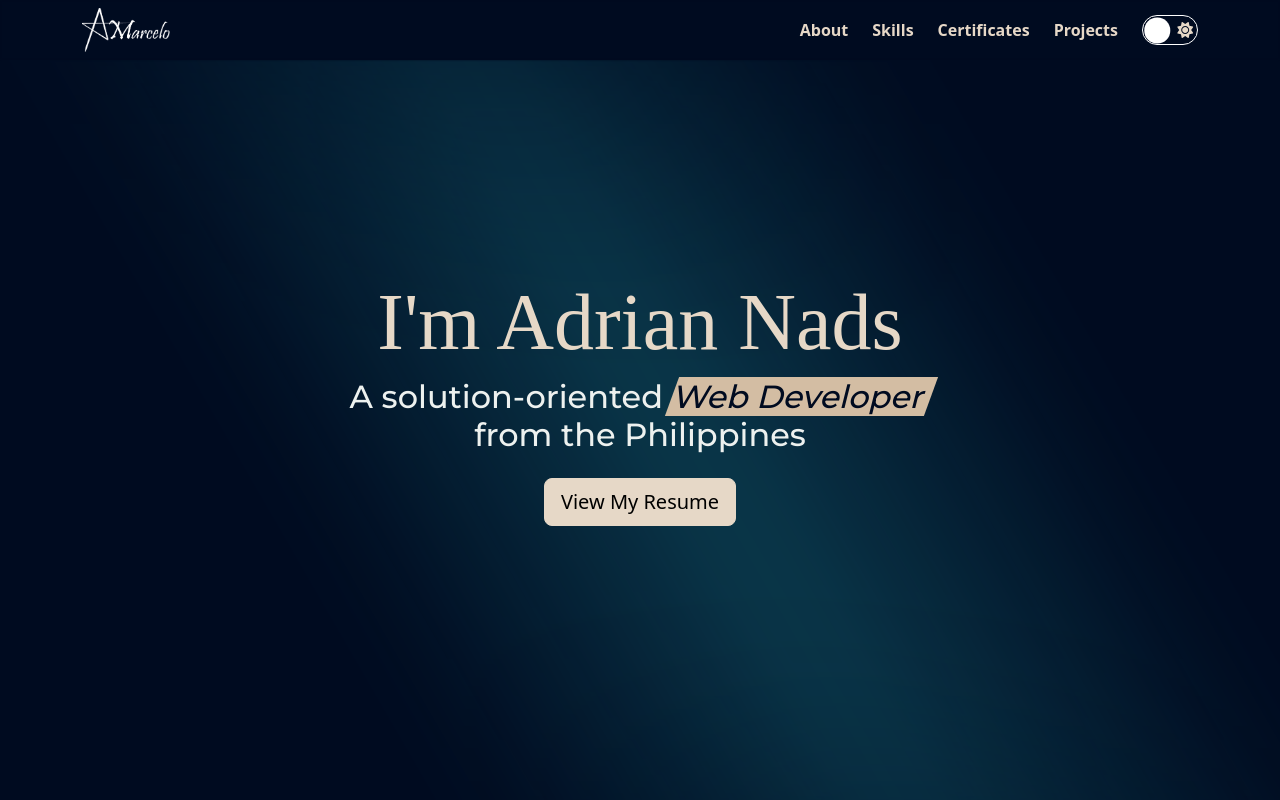
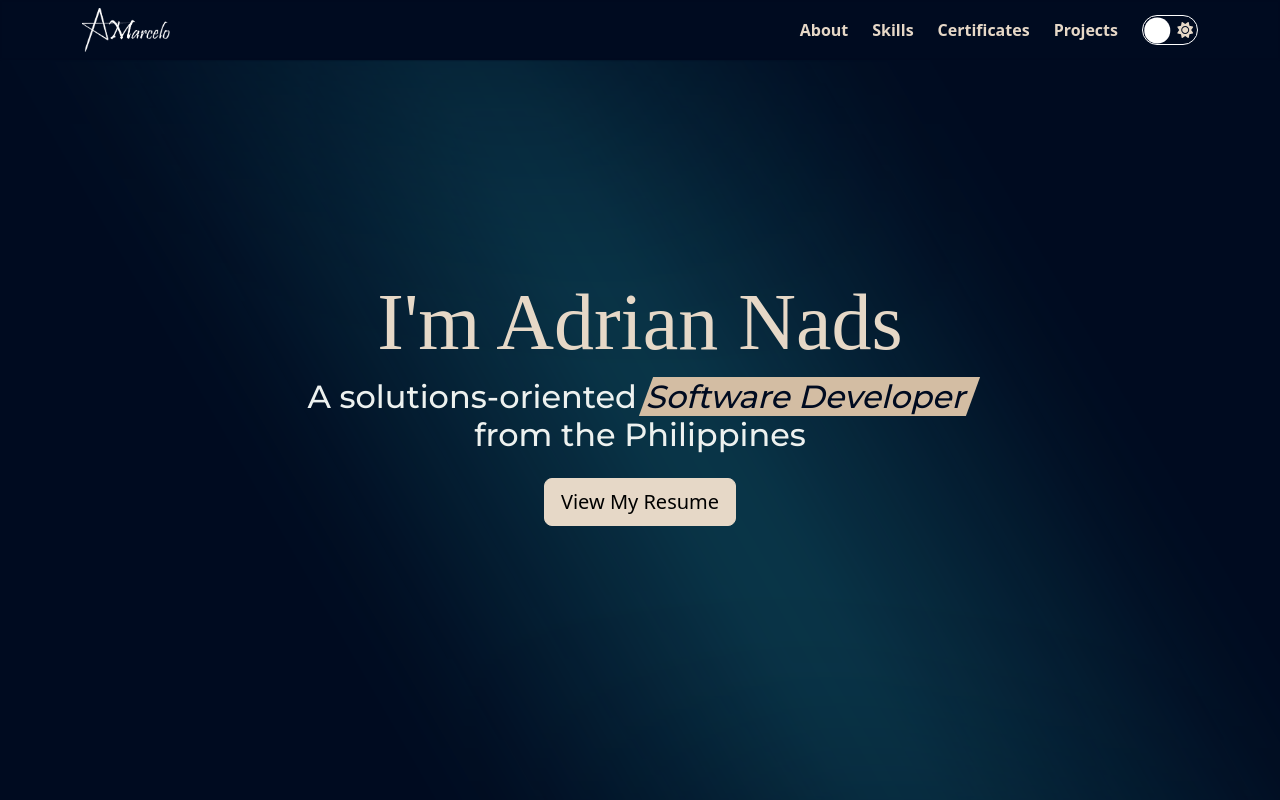
Before and after one commit to adriandotdev/Portfolio-V2023, a React (Vite) app: page / in a window 1280 px wide. Shown: the top 800 px of the page. Built offline with nearby package versions, Linux system fonts and the light colour scheme; a web font is replaced by a local one.

Commit message:
update hero section subheading

```diff
--- a/src/App.css
+++ b/src/App.css
@@ -1,10 +1,10 @@
-@import url('https://fonts.googleapis.com/css2?family=Aboreto&family=Calistoga&family=Montserrat:wght@400;500&family=Secular+One&display=swap');
+@import url("https://fonts.googleapis.com/css2?family=Aboreto&family=Calistoga&family=Montserrat:wght@400;500&family=Secular+One&display=swap");
 
 :root {
-  --dark: #000B20;
+	--dark: #000b20;
 	--accentDarkColor: #d3bda3;
-  --whiteAccent: #EDF1EF;
-  --secondaryColor: #001D53;
+	--whiteAccent: #edf1ef;
+	--secondaryColor: #001d53;
 }
 
 /*
@@ -31,7 +31,7 @@ html {
 	border-radius: 1.5rem;
 	position: relative;
 	border: 1px solid white;
-  margin-top: .5rem;
+	margin-top: 0.5rem;
 }
 
 .switch--circle {
@@ -39,7 +39,7 @@ html {
 	height: inherit;
 	width: 1.6rem;
 	height: 1.6rem;
-  padding: .6rem;
+	padding: 0.6rem;
 	background-color: white;
 	border-radius: 50%;
 	position: absolute;
@@ -74,11 +74,11 @@ html {
 
 /* ------------------ FONT FAMILY MONTSERRAT ------------------------ */
 .font-montserrat {
-  font-family: 'Montserrat', sans-serif;
+	font-family: "Montserrat", sans-serif;
 }
 
 .font-montserrat-medium {
-  font-family: 'Montserrat', sans-serif;
+	font-family: "Montserrat", sans-serif;
 	font-weight: 500;
 }
 
@@ -127,12 +127,11 @@ html {
 }
 
 .hero-subheading--span__daymode {
-
 	position: relative;
 	white-space: nowrap;
 	color: white;
 	font-style: italic;
-  padding-right: .5rem;
+	padding-right: 0.5rem;
 }
 
 /* --------------------------- END OF HEADING DIVIDER ------------------------ */
@@ -143,7 +142,6 @@ html {
 }
 
 .hero-page {
-
 	padding: 6rem 0;
 	padding-bottom: 0;
 }
@@ -171,7 +169,7 @@ html {
 }
 
 .hero-subheading--span__daymode::before {
-  content: '';
+	content: "";
 	display: block;
 	position: absolute;
 	width: 100%;
@@ -185,16 +183,15 @@ html {
 }
 
 .hero-subheading--span__nightmode {
-
 	position: relative;
 	white-space: nowrap;
 	color: var(--dark);
 	font-style: italic;
-  padding-right: .5rem;
+	padding-right: 0.5rem;
 }
 
 .hero-subheading--span__nightmode::before {
-  content: '';
+	content: "";
 	display: block;
 	position: absolute;
 	width: 100%;
@@ -206,7 +203,6 @@ html {
 	transform: skewX(-20deg);
 	z-index: -1;
 }
-
 
 #btn--resume {
 	transition: all 200ms;
@@ -224,7 +220,6 @@ html {
   box-shadow: 5px 5px 0px var(--dark);
 } */
 
-
 /* ---------------------------- END OF HERO SECTION ---------------------- */
 
 .about {
@@ -232,8 +227,7 @@ html {
 }
 
 #about--paragraph {
-
-  font-family: 'Montserrat', sans-serif;
+	font-family: "Montserrat", sans-serif;
 }
 
 .skills {
@@ -262,7 +256,7 @@ html {
 
 .portfolio-logo {
 	display: block;
-  max-width: 12rem
+	max-width: 12rem;
 }
 
 .nav-shadow__darkmode {
@@ -300,22 +294,17 @@ nav::before {
 }
 
 .img--project-container:hover div img:nth-child(1) {
-
 	visibility: hidden;
 	opacity: 0;
 	transition: all 300ms;
 }
 
 .img--project-container:hover div img:nth-child(2) {
-
 	visibility: visible;
 	opacity: 1;
 }
 
-
-
 @media screen and (min-width: 1200px) {
-
 	#switch {
 		margin-top: 0;
 	}
@@ -341,7 +330,7 @@ nav::before {
 	}
 
 	#hero-page__subheading {
-    max-width: 40rem;
+		max-width: 45rem;
 	}
 
 	.about {
--- a/src/components/main_comp/HeroSection.jsx
+++ b/src/components/main_comp/HeroSection.jsx
@@ -1,34 +1,32 @@
 /* eslint-disable react/no-unescaped-entities */
-import { useContext } from 'react';
-import { ThemeContext } from '../../App';
-import { motion } from 'framer-motion';
+import { motion } from "framer-motion";
+import { useContext } from "react";
+import { ThemeContext } from "../../App";
 
 // import '../../css/main.min.css';
 
 function HeroSection() {
-
 	const { isNightMode, filters } = useContext(ThemeContext);
 
 	const titleContainer = {
-
 		initial: {
-      opacity: 0
+			opacity: 0,
 		},
 		whileInView: {
 			opacity: 1,
 			transition: {
-        staggerChildren: 0.3
-      }
+				staggerChildren: 0.3,
+			},
 		},
 		viewport: {
-      once: true
-    }
-  }
+			once: true,
+		},
+	};
 
 	const titleAnimation = {
-
 		initial: {
-      scale: 0, opacity: 0
+			scale: 0,
+			opacity: 0,
 		},
 		whileInView: {
 			scale: 1,
@@ -36,20 +34,18 @@ function HeroSection() {
 			transition: {
 				type: "spring",
 				duration: 1,
-        bounce: 0.5
-      }
+				bounce: 0.5,
+			},
 		},
 		viewport: {
-      once: true
-    }
-
-  }
+			once: true,
+		},
+	};
 
 	const subtitleAnimation = {
-
 		initial: {
 			x: "-10vw",
-      opacity: 0
+			opacity: 0,
 		},
 		whileInView: {
 			x: 0,
@@ -58,95 +54,138 @@ function HeroSection() {
 				type: "spring",
 				bounce: 0.5,
 				stiffness: 100,
-        duration: 1
-      }
+				duration: 1,
+			},
 		},
 		viewport: {
-      once: true
-    }
-  }
+			once: true,
+		},
+	};
 
 	const buttonHover = {
 		initial: {
-      scale: 0
+			scale: 0,
 		},
 		whileHover: {
 			scale: 1.1,
 			transition: {
 				type: "spring",
 				stiffness: 700,
-        duration: .3,
-      }
+				duration: 0.3,
+			},
 		},
 		whileInView: {
 			scale: 1,
 			transition: {
 				type: "spring",
-        duration: .5,
-        stiffness: 300
-      }
+				duration: 0.5,
+				stiffness: 300,
+			},
 		},
 		viewport: {
-      once: true
-    }
-  }
+			once: true,
+		},
+	};
 
 	const image = {
 		initial: {
-      x: "100%", opacity: 0
+			x: "100%",
+			opacity: 0,
 		},
 		whileInView: {
 			x: 0,
 			opacity: 1,
 			transition: {
-        duration: .5,
+				duration: 0.5,
 				type: "spring",
-        stiffness: 500
-      }
+				stiffness: 500,
+			},
 		},
 		viewport: {
-      once: true
-    }
-  }
+			once: true,
+		},
+	};
 
 	return (
-
 		<div className="hero-section">
-      <div id="scrollspyHeroSection" className={`hero-page container ${isNightMode && 'hero-page--body__darkmode'}`}>
+			<div
+				id="scrollspyHeroSection"
+				className={`hero-page container ${
+					isNightMode && "hero-page--body__darkmode"
+				}`}
+			>
 				<div className="hero-content row justify-content-center">
-          <motion.div variants={titleContainer} initial="initial" whileInView="whileInView" viewport="viewport" className="col align-self-center">
-            <motion.h1 variants={titleAnimation} viewport="viewport"
-
-              id='hero--heading' className={`display-1 text-center text-xl-center ${isNightMode ? 'text-darkModeAccentColor' : 'text-dark'}`}>
+					<motion.div
+						variants={titleContainer}
+						initial="initial"
+						whileInView="whileInView"
+						viewport="viewport"
+						className="col align-self-center"
+					>
+						<motion.h1
+							variants={titleAnimation}
+							viewport="viewport"
+							id="hero--heading"
+							className={`display-1 text-center text-xl-center ${
+								isNightMode ? "text-darkModeAccentColor" : "text-dark"
+							}`}
+						>
 							I'm Adrian Nads
 						</motion.h1>
 
-            <motion.p variants={subtitleAnimation} viewport="viewport" id="hero-page__subheading" className={`mx-auto h2 text-center text-xl-center font-montserrat ${isNightMode ? "text-contrastColor" : "text-darkSecondary"}`}>
-              A solution-oriented <span className={`${isNightMode ? "hero-subheading--span__nightmode" : "hero-subheading--span__daymode"}`}>Web Developer</span> from the Philippines
+						<motion.p
+							variants={subtitleAnimation}
+							viewport="viewport"
+							id="hero-page__subheading"
+							className={`mx-auto h2 text-center text-xl-center font-montserrat ${
+								isNightMode ? "text-contrastColor" : "text-darkSecondary"
+							}`}
+						>
+							A solutions-oriented{" "}
+							<span
+								className={`${
+									isNightMode
+										? "hero-subheading--span__nightmode"
+										: "hero-subheading--span__daymode"
+								}`}
+							>
+								Software Developer
+							</span>{" "}
+							from the Philippines
 						</motion.p>
 
 						<div className="d-flex justify-content-center  mt-4">
-
 							<motion.a
 								variants={buttonHover}
 								whileInView="whileInView"
 								whileHover="whileHover"
 								viewport="viewport"
 								target="blank"
-                className={`btn btn-lg ${isNightMode ? "btn-darkModeAccentColor btn--resume__darkmode" : "btn-darkSecondary btn--resume__daymode"}`} href="https://drive.google.com/file/d/1tkdPUFXyu-KPXq8O7Mk8FOFm2m3blzlp/view?usp=sharing" role="button"
+								className={`btn btn-lg ${
+									isNightMode
+										? "btn-darkModeAccentColor btn--resume__darkmode"
+										: "btn-darkSecondary btn--resume__daymode"
+								}`}
+								href="https://drive.google.com/file/d/1tkdPUFXyu-KPXq8O7Mk8FOFm2m3blzlp/view?usp=sharing"
+								role="button"
 							>
 								View My Resume
 							</motion.a>
 						</div>
-
 					</motion.div>
-          <div
-            className="col align-self-center d-none  col-md-5 col-lg-4"
+					<div className="col align-self-center d-none  col-md-5 col-lg-4">
+						<div className="container text-center">
+							<motion.div
+								variants={image}
+								initial="initial"
+								whileInView="whileInView"
+								viewport="viewport"
+								className={`${
+									isNightMode
+										? "image-background__darkmode"
+										: "image-background__daymode"
+								}`}
 							>
-            <div className="container text-center">
-
-              <motion.div variants={image} initial="initial" whileInView="whileInView" viewport="viewport" className={`${isNightMode ? "image-background__darkmode" : "image-background__daymode"}`}>
-
 								<img
 									src="/images/Marcelo_Hero_Photo.JPG"
 									alt=""
@@ -156,20 +195,20 @@ function HeroSection() {
 						</div>
 					</div>
 				</div>
+			</div>
+			{isNightMode && (
+				<motion.div variants={filters} viewport="viewport">
+					<div className="hero-bg" role="img" loading="lazy"></div>
+				</motion.div>
+			)}
 
-      </div >
-      {isNightMode && <motion.div variants={filters} viewport="viewport">
-        <div className='hero-bg' role='img' loading='lazy'></div>
-      </motion.div>}
-
-
-      {!isNightMode && <motion.div variants={filters} viewport="viewport">
-
-        <div className='hero-bg-light' role='img' loading='lazy'></div>
-      </motion.div>}
-
+			{!isNightMode && (
+				<motion.div variants={filters} viewport="viewport">
+					<div className="hero-bg-light" role="img" loading="lazy"></div>
+				</motion.div>
+			)}
 		</div>
-  )
+	);
 }
 
-export default HeroSection
+export default HeroSection;
```
Lines whose indentation alone changed are shown as unchanged.
